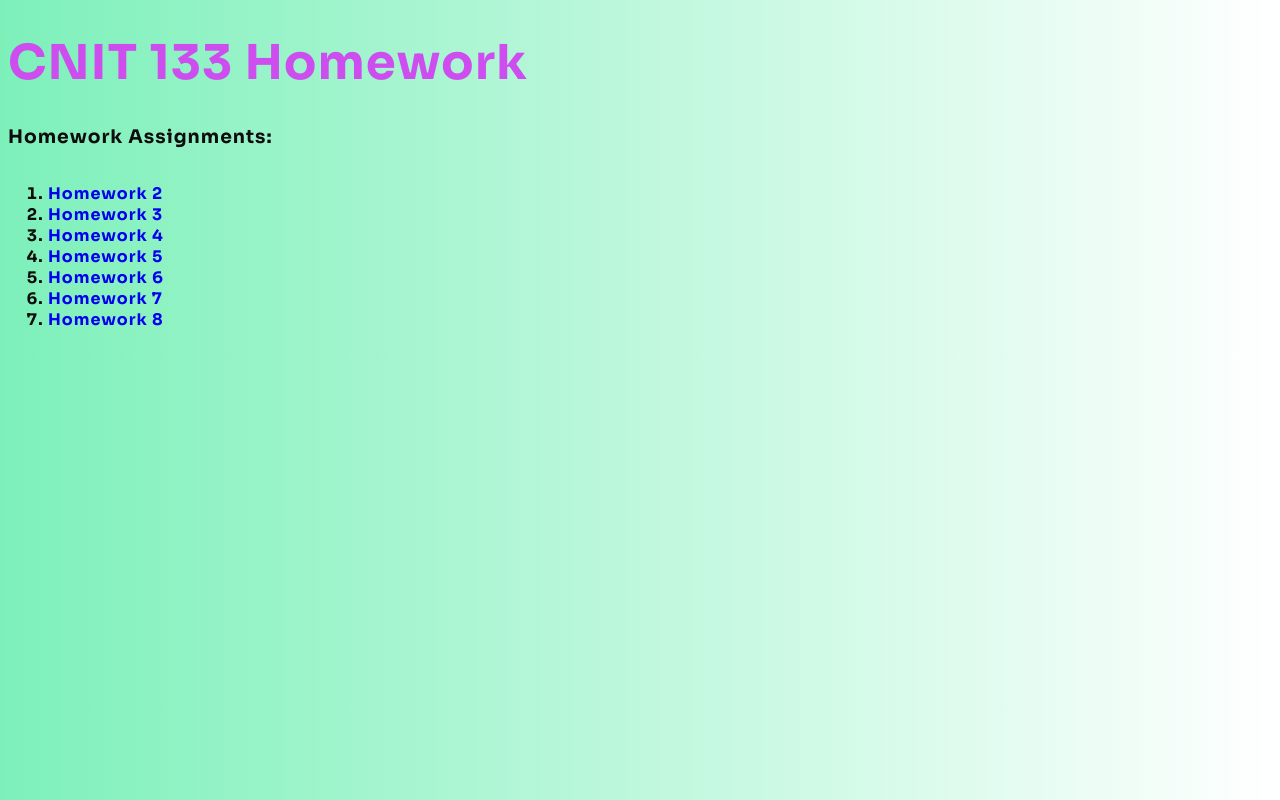
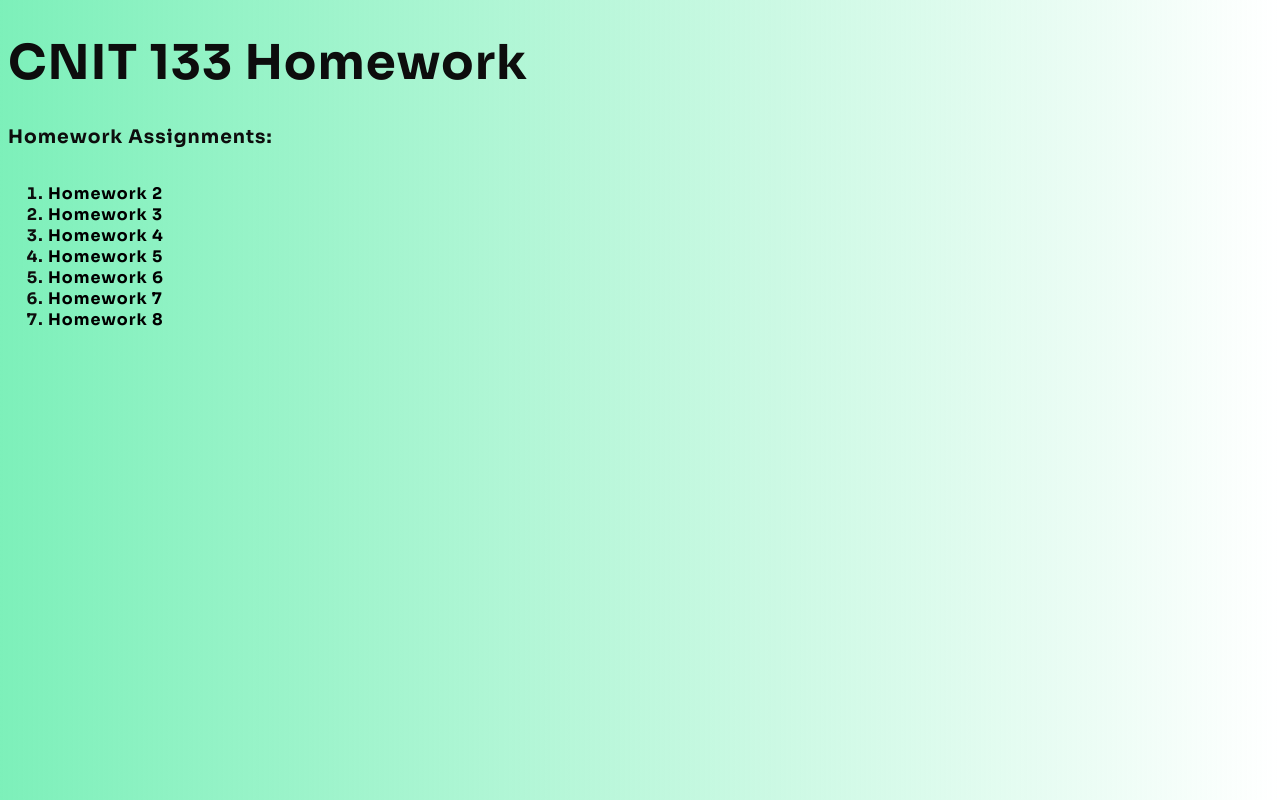
Before and after one commit to jeon127/kgarc127.github.io, a plain HTML site: page index.html in a window 1280 px wide. Drawn offline with Linux system fonts and the light colour scheme.

Commit message:
changed h1 header and fixed default link color

```diff
--- a/styles.css
+++ b/styles.css
@@ -1,13 +1,13 @@
 body {
     /* background-color: rgb(118, 236, 193); */
     font-family: 'Sora', sans-serif;
-    background-image: linear-gradient(to left, rgba(255,0,0,0), rgb(125, 240, 186));
+    background-image: linear-gradient(to left, rgba(0, 255, 110, 0), rgb(125, 240, 186));
     text-decoration: none;
     letter-spacing: 1px;
   }
 
 h1 {
-   color: rgb(206, 77, 239);
+   color: rgb(13, 13, 13);
    font-size: 3em;
    text-decoration: none;
 
@@ -30,9 +30,17 @@ h3 {
     color: rgb(13, 13, 13);
     text-decoration: none;
 }
-
+/*
     a:visited {
         text-decoration: none;
         color: rgba(6, 5, 5, 0.916);
         text-shadow: 3px 3px 3px #000000;
+        outline: none;
+        border: 0;
+       } */
+
+a:link, a:visited,  a:hover, a:active
+{
+color: #000000;
+text-decoration: none;
 }
```
Lines whose indentation alone changed are shown as unchanged.
